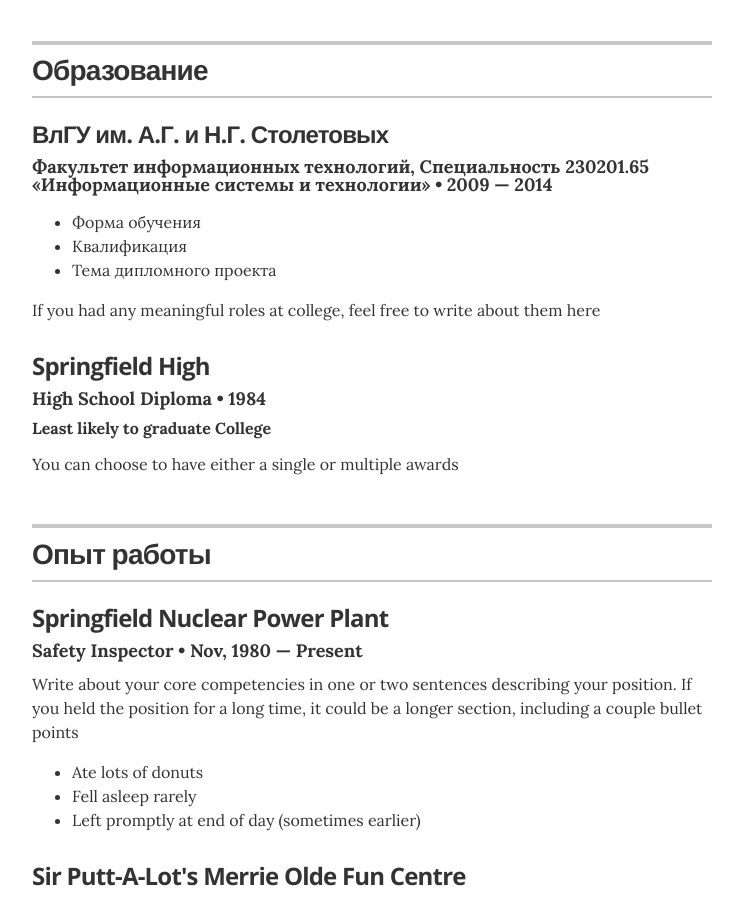
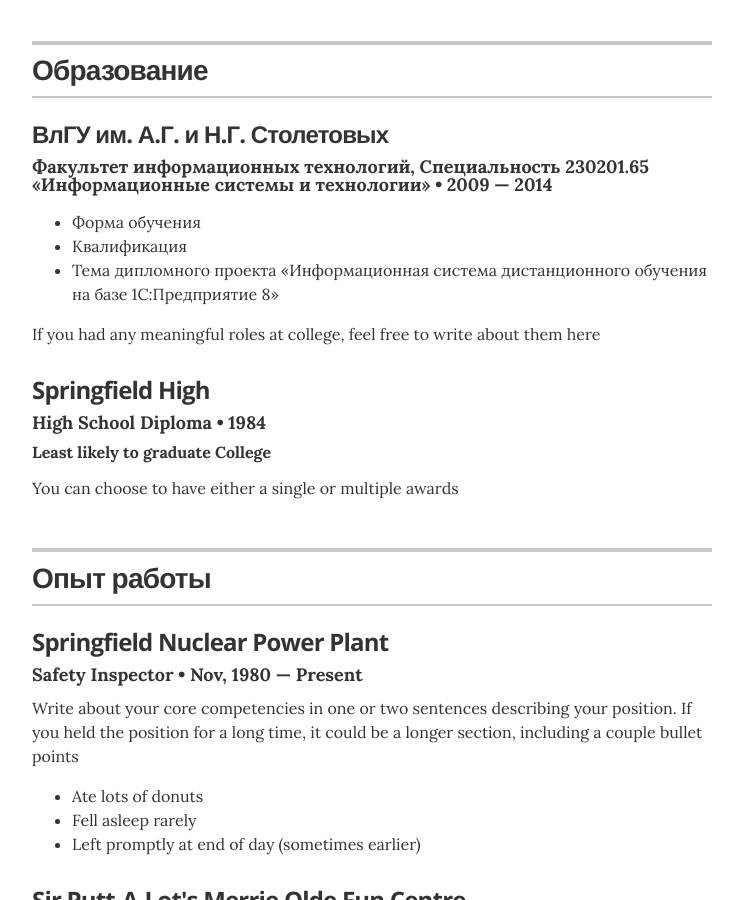
Before and after one commit to mrroofless/mrroofless.github.io, a Jekyll site: the page built from index.html, in a window 1280 px wide and 900 px high, scrolled down 492 px. Shown: the whole window, without its empty margins (268-1011 px from the left). Built offline with Jekyll 4.4.1, drawn with Linux system fonts in a browser that asks for light colours.

Commit message:
Update education.yml

```diff
--- a/_data/education.yml
+++ b/_data/education.yml
@@ -5,7 +5,7 @@
   awards:
     - award: Форма обучения
     - award: Квалификация
-    - award: Тема дипломного проекта
+    - award: Тема дипломного проекта «Информационная система дистанционного обучения на базе 1С:Предприятие 8»
   summary: If you had any meaningful roles at college, feel free to write about them here
 
 - degree: High School Diploma
```
